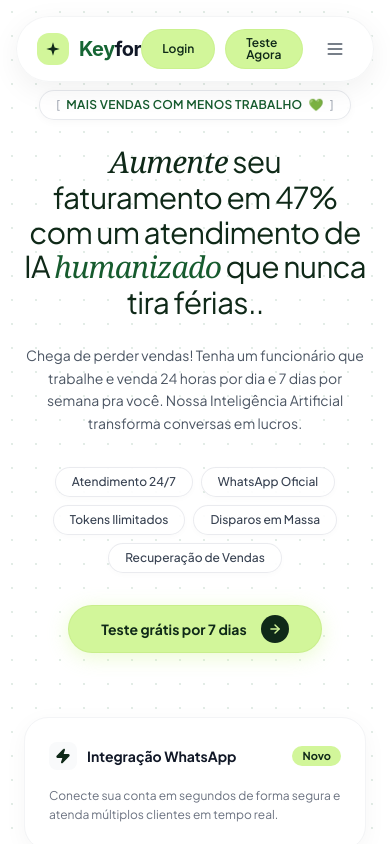
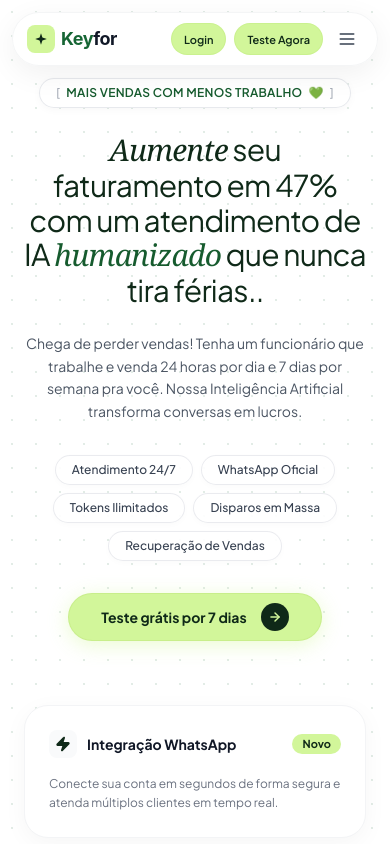
Before and after one commit to astropages-code/-TR3-J.K-KEYFOR, a React (Vite) app: page / in a window 390 px wide. Shown: the top 844 px of the page. Built offline with nearby package versions, Linux system fonts and the light colour scheme; a web font is replaced by a local one.

Commit message:
fix(navbar): refine mobile responsiveness, spacing and alignment

```diff
--- a/src/sections/Navbar.jsx
+++ b/src/sections/Navbar.jsx
@@ -5,22 +5,22 @@ export default function Navbar() {
   const [mobileMenuOpen, setMobileMenuOpen] = useState(false);
 
   return (
-    <header className="sticky top-4 md:top-6 z-50 px-4 sm:px-6 md:px-8 w-full max-w-5xl mx-auto">
+    <header className="sticky top-3 sm:top-4 md:top-6 z-50 px-3 sm:px-6 md:px-8 w-full max-w-5xl mx-auto">
       {/* Floating Pill Container */}
-      <div className="bg-white/95 backdrop-blur-md rounded-full px-5 sm:px-7 py-3 md:py-3.5 flex items-center justify-between border border-gray-100/90 shadow-[0_8px_30px_rgba(0,0,0,0.06)] transition-all">
-        {/* Logo à Esquerda */}
-        <a href="#" className="flex items-center gap-2.5 group">
-          <div className="w-8 h-8 rounded-xl bg-[#D2F69A] flex items-center justify-center text-[#0F2918] shadow-xs group-hover:scale-105 transition-transform">
-            <svg className="w-4 h-4 fill-current" viewBox="0 0 24 24">
+      <div className="bg-white/95 backdrop-blur-md rounded-full px-3.5 sm:px-7 py-2.5 md:py-3.5 flex items-center justify-between border border-gray-100/90 shadow-[0_8px_30px_rgba(0,0,0,0.06)] transition-all">
+        {/* Logo à Esquerda (agrupado com espaçamento sutil no mobile) */}
+        <a href="#" className="flex items-center gap-1.5 sm:gap-2.5 group shrink-0">
+          <div className="w-7 h-7 sm:w-8 sm:h-8 rounded-lg sm:rounded-xl bg-[#D2F69A] flex items-center justify-center text-[#0F2918] shadow-xs group-hover:scale-105 transition-transform shrink-0">
+            <svg className="w-3.5 h-3.5 sm:w-4 sm:h-4 fill-current" viewBox="0 0 24 24">
               <path d="M12 2L14.4 9.6L22 12L14.4 14.4L12 22L9.6 14.4L2 12L9.6 9.6L12 2Z" />
             </svg>
           </div>
-          <span className="text-xl md:text-2xl font-bold tracking-tight text-gray-900 font-['Inter'] flex items-center">
+          <span className="text-lg sm:text-xl md:text-2xl font-bold tracking-tight text-gray-900 font-['Inter'] flex items-center">
             <span className="text-[#166534]">Key</span>for
           </span>
         </a>
 
-        {/* Links ao Centro */}
+        {/* Links ao Centro (visível apenas no desktop) */}
         <nav className="hidden md:flex items-center gap-8 lg:gap-9 text-sm font-medium text-gray-600">
           <a href="#solucoes" className="hover:text-[#0F2918] transition-colors">
             Soluções
@@ -36,27 +36,27 @@ export default function Navbar() {
           </a>
         </nav>
 
-        {/* Botões de Ação à Direita: Login e Teste Agora (formato pílula perfeito, border-radius 9999px e altura uniforme) */}
-        <div className="flex items-center gap-2.5 sm:gap-3">
+        {/* Botões de Ação à Direita: Login, Teste Agora e Menu Hambúrguer (alinhados com espaçamento uniforme) */}
+        <div className="flex items-center gap-2 sm:gap-3 shrink-0">
           <button
             type="button"
             style={{ borderRadius: '9999px' }}
-            className="h-10 px-5 sm:px-6 text-xs sm:text-sm font-semibold bg-[#D2F69A] hover:bg-[#c6f387] text-[#0F2918] rounded-full active:scale-95 hover:scale-[0.98] transition-all duration-150 shadow-xs select-none cursor-pointer inline-flex items-center justify-center border border-[#bfe87e]/40 leading-none"
+            className="h-8 sm:h-10 px-3 sm:px-6 text-[11px] sm:text-sm font-semibold bg-[#D2F69A] hover:bg-[#c6f387] text-[#0F2918] rounded-full active:scale-95 hover:scale-[0.98] transition-all duration-150 shadow-xs select-none cursor-pointer inline-flex items-center justify-center border border-[#bfe87e]/40 leading-none whitespace-nowrap shrink-0"
           >
             Login
           </button>
           <a
             href="#planos"
             style={{ borderRadius: '9999px' }}
-            className="h-10 px-5 sm:px-6 text-xs sm:text-sm font-semibold bg-[#D2F69A] hover:bg-[#c6f387] text-[#0F2918] rounded-full active:scale-95 hover:scale-[0.98] transition-all duration-150 shadow-xs select-none cursor-pointer inline-flex items-center justify-center border border-[#bfe87e]/40 leading-none"
+            className="h-8 sm:h-10 px-3 sm:px-6 text-[11px] sm:text-sm font-semibold bg-[#D2F69A] hover:bg-[#c6f387] text-[#0F2918] rounded-full active:scale-95 hover:scale-[0.98] transition-all duration-150 shadow-xs select-none cursor-pointer inline-flex items-center justify-center border border-[#bfe87e]/40 leading-none whitespace-nowrap shrink-0"
           >
             Teste Agora
           </a>
 
-          {/* Botão Mobile Hamburger */}
+          {/* Botão Mobile Hamburger com espaçamento uniforme */}
           <button
             onClick={() => setMobileMenuOpen(!mobileMenuOpen)}
-            className="md:hidden p-2 text-gray-600 hover:text-gray-900 rounded-full hover:bg-gray-100 transition-colors ml-1 inline-flex items-center justify-center"
+            className="w-8 h-8 sm:w-9 sm:h-9 md:hidden text-gray-700 hover:text-gray-900 rounded-full hover:bg-gray-100 transition-colors inline-flex items-center justify-center shrink-0"
             aria-label="Abrir menu"
           >
             {mobileMenuOpen ? <X className="w-5 h-5" /> : <Menu className="w-5 h-5" />}
```
